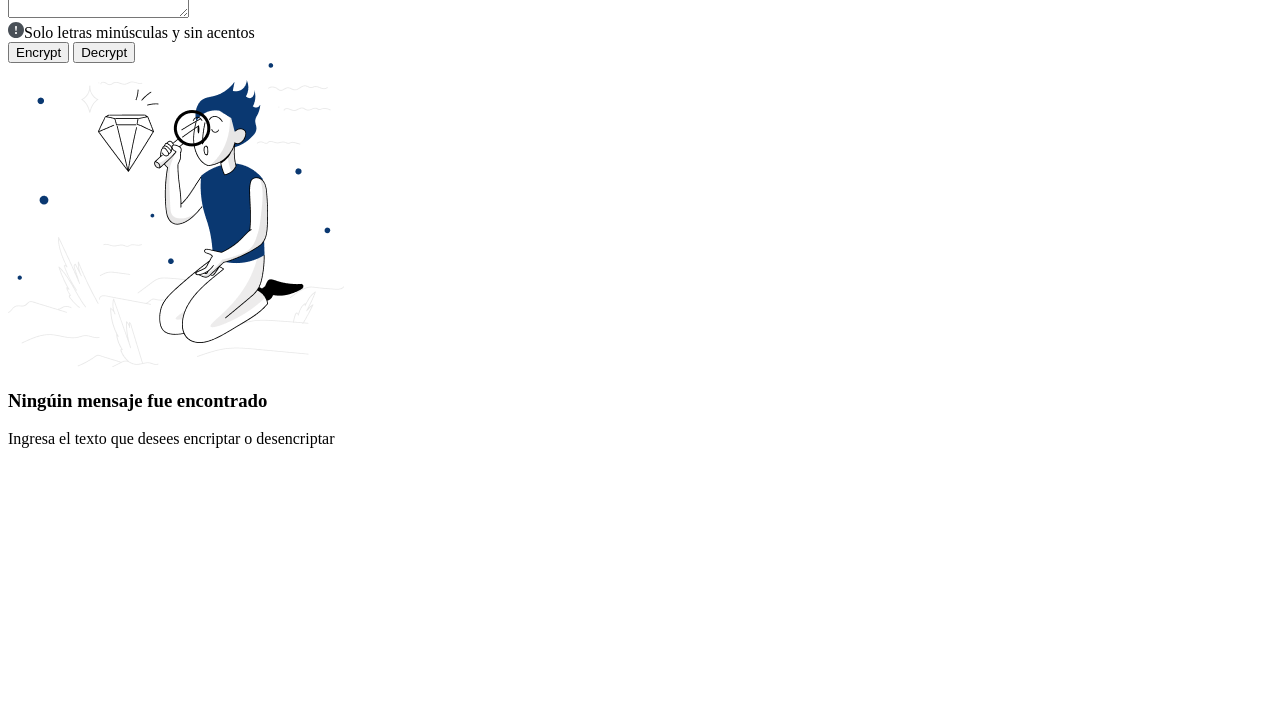
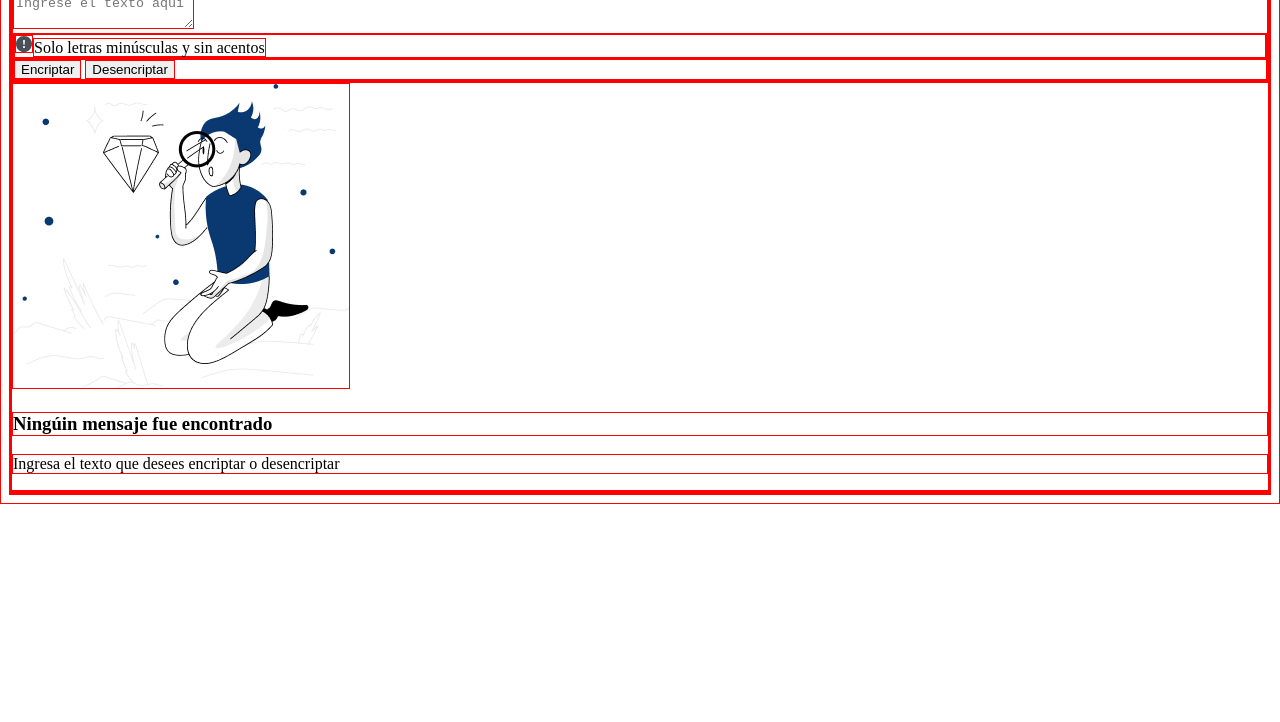
Before and after one commit to MartinCerna/encriptador-de-texto, a plain HTML site: page index.html in a window 1280 px wide. Shown: the part 78-800 px from the top of the page. Drawn offline with Linux system fonts and the light colour scheme.

Commit message:
Update index

```diff
--- a/index.html
+++ b/index.html
@@ -6,6 +6,9 @@
    <meta name="viewport" content="width=device-width, initial-scale=1.0">
    <title>Encriptador de Texto</title>
    <link rel="stylesheet" href="style.css">
+   <link rel="preconnect" href="https://fonts.googleapis.com">
+   <link rel="preconnect" href="https://fonts.gstatic.com" crossorigin>
+   <link href="https://fonts.googleapis.com/css2?family=Inter:wght@100..900&display=swap" rel="stylesheet">
 </head>
 
 <body>
@@ -18,18 +21,20 @@
    </header>
    <div class="container">
       <section class="input-text">
-         <form action="">
+         <form class="form" action="">
             <textarea name="" id="" placeholder="Ingrese el texto aquí"></textarea>
             <div class="alert-msj">
                <div class="important"><img src="assets/alerta.svg" alt="alerta"><span>Solo letras minúsculas y sin
                      acentos</span></div>
             </div>
-            <input type="submit" value="Encrypt">
-            <input type="submit" value="Decrypt">
+            <div class="btn-container">
+               <input type="submit" class="encrypt" value="Encriptar">
+               <input type="submit" class="decrypt" value="Desencriptar">
+            </div>
          </form>
       </section>
-      <section class="output-text">
-         <img class="img-output" src="assets/muneco.png" alt="img-muñeco">
+      <section class="output">
+         <img class="output-img" src="assets/muneco.png" alt="img-muñeco">
          <h3 class="output-title">Ningúin mensaje fue encontrado</h3>
          <p class="output-text">Ingresa el texto que desees encriptar o desencriptar</p>
       </section>
--- a/style.css
+++ b/style.css
@@ -0,0 +1,3 @@
+*{
+   border: red 1px solid;
+}
```
